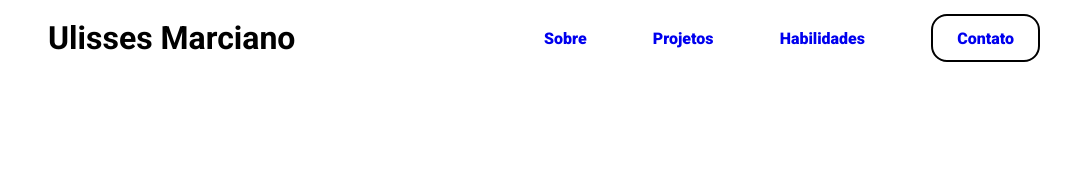
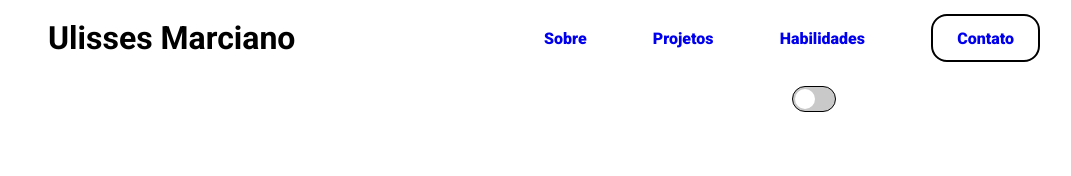
Before and after one commit to ulissesmarciano/portfolio-ulisses, a React (Create React App) app: page / in a window 1280 px wide. Shown: the top 176 px of the page, without its empty margins (96-1167 px from the left). Built offline with nearby package versions, Linux system fonts and the light colour scheme.

Commit message:
Atualização: Importando componente DarkModeToggle

```diff
--- a/src/components/Header/index.jsx
+++ b/src/components/Header/index.jsx
@@ -2,8 +2,9 @@ import React, { useState } from 'react';
 import { Container } from './styles';
 import LinkItem from '../LinkItem';
 import useWindowSize from '../../hooks/useWindowSize';
+import DarkModeToggle from '../DarkModeToggle';
 
-const HeaderCopy = ({id}) => {
+const Header = ({ id, toggleTheme }) => {
   const [sidebar, setSidebar] = useState(false);
   const { width } = useWindowSize();
   const showSidebar = () => setSidebar(!sidebar);
@@ -41,7 +42,7 @@ const HeaderCopy = ({id}) => {
             <li>
               <LinkItem
                 name="Sobre"
-                href={id="#sobre"}
+                href={id = "#sobre"}
                 variant={getLinkVariant('sidebarLink')}
                 onClick={handleLinkClick}
               />
@@ -49,7 +50,7 @@ const HeaderCopy = ({id}) => {
             <li>
               <LinkItem
                 name="Projetos"
-                href={id="#projetos"}
+                href={id = "#projetos"}
                 variant={getLinkVariant('sidebarLink')}
                 onClick={handleLinkClick}
               />
@@ -57,7 +58,7 @@ const HeaderCopy = ({id}) => {
             <li>
               <LinkItem
                 name="Habilidades"
-                href={id="#habilidades"}
+                href={id = "#habilidades"}
                 variant={getLinkVariant('sidebarLink')}
                 onClick={handleLinkClick}
               />
@@ -65,10 +66,11 @@ const HeaderCopy = ({id}) => {
             <li>
               <LinkItem
                 name="Contato"
-                href={id="#contato"}
+                href={id = "#contato"}
                 variant="headerSecondaryLink"
                 onClick={handleLinkClick}
               />
+              <DarkModeToggle toggleTheme={toggleTheme} />
             </li>
           </ul>
         </nav>
@@ -77,4 +79,4 @@ const HeaderCopy = ({id}) => {
   );
 }
 
-export default HeaderCopy;
+export default Header;
```
